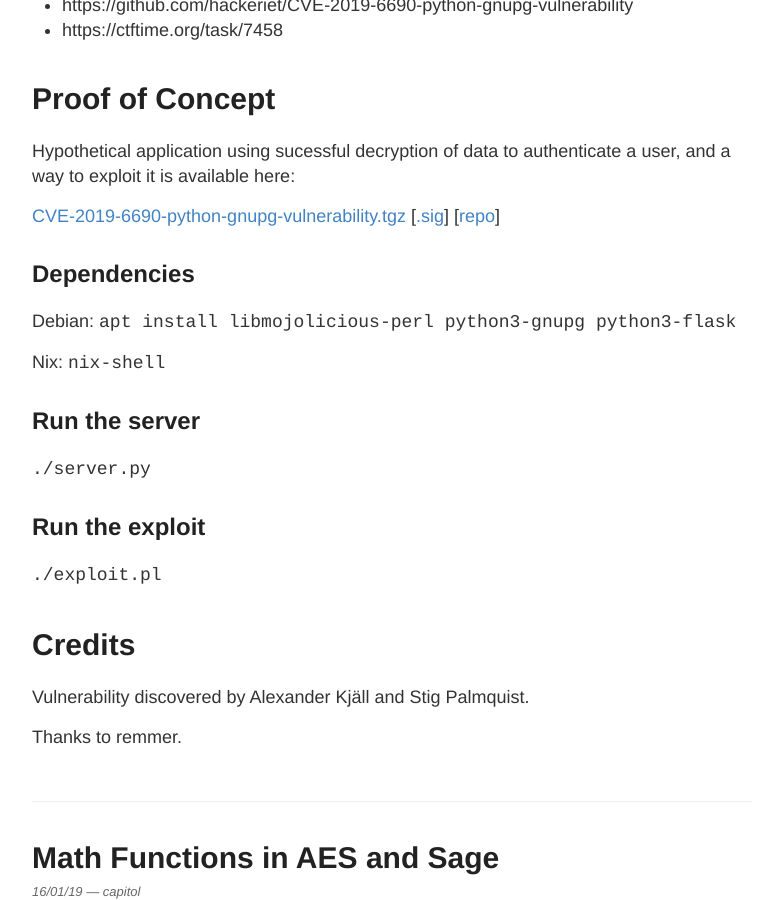
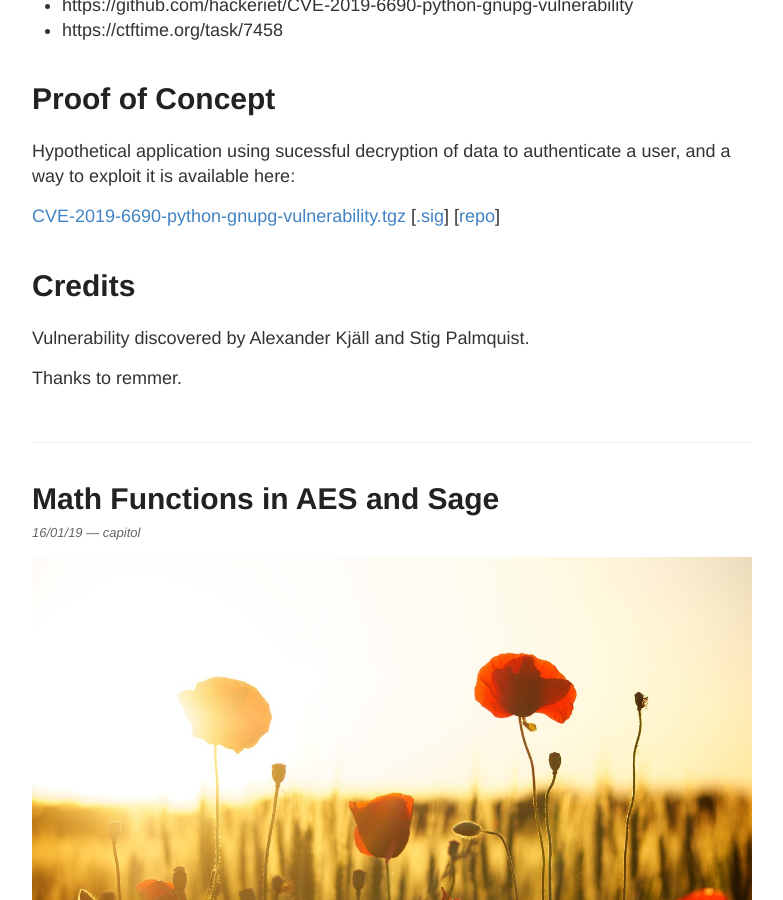
Before and after one commit to labanskoller/hackeriet_blog, a Jekyll site: the page built from index.html, in a window 1280 px wide and 900 px high, scrolled down 1666 px. Shown: the whole window, without its empty margins (248-1031 px from the left). Built offline with Jekyll 4.4.1, drawn with Linux system fonts in a browser that asks for light colours; the list of posts is cut into pages by our own code.

Commit message:
Removed dependency installation documentation
.. it is already in the README.md in the tarball

```diff
--- a/_posts/2019-01-24-cve-2019-6690-python-gnupg-vulnerability.md
+++ b/_posts/2019-01-24-cve-2019-6690-python-gnupg-vulnerability.md
@@ -51,23 +51,8 @@ Users should upgrade to 0.4.4
 Hypothetical application using sucessful decryption of data to authenticate
 a user, and a way to exploit it is available here:
 
-
 [CVE-2019-6690-python-gnupg-vulnerability.tgz]({% link /assets/CVE-2019-6690-python-gnupg-vulnerability.tgz %}) \[[.sig]({% link /assets/CVE-2019-6690-python-gnupg-vulnerability.tgz.sig %})\] \[[repo](https://github.com/hackeriet/CVE-2019-6690-python-gnupg-vulnerability)\]
 
-
-## Dependencies
-
-Debian: `apt install libmojolicious-perl python3-gnupg python3-flask`
-
-Nix: `nix-shell`
-
-## Run the server
-
-`./server.py`
-
-## Run the exploit
-
-`./exploit.pl`
 
 # Credits
 
```
